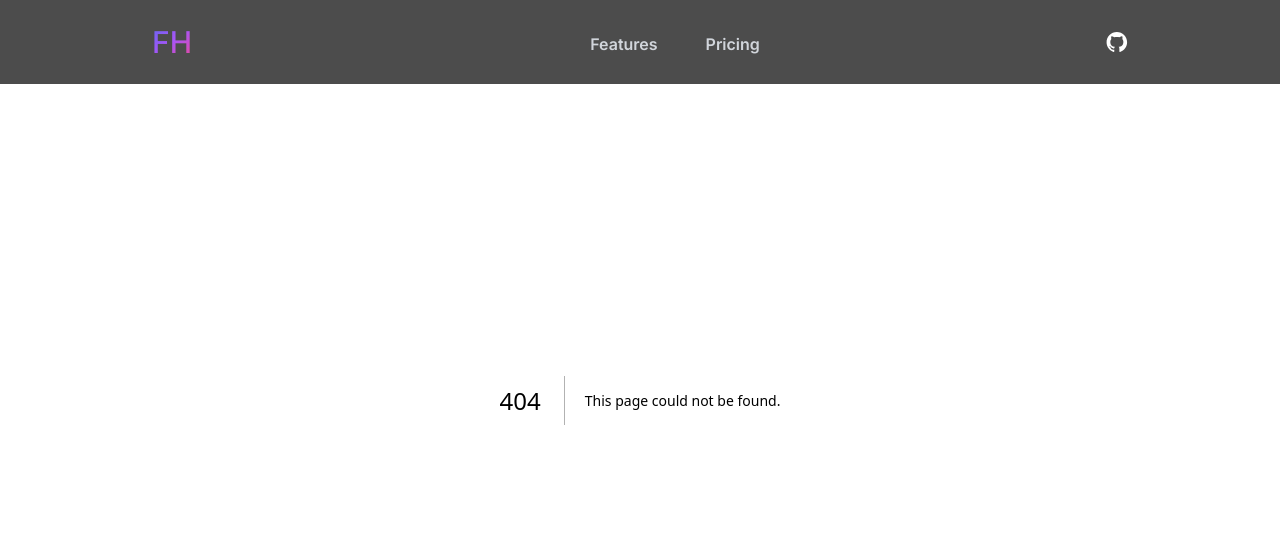
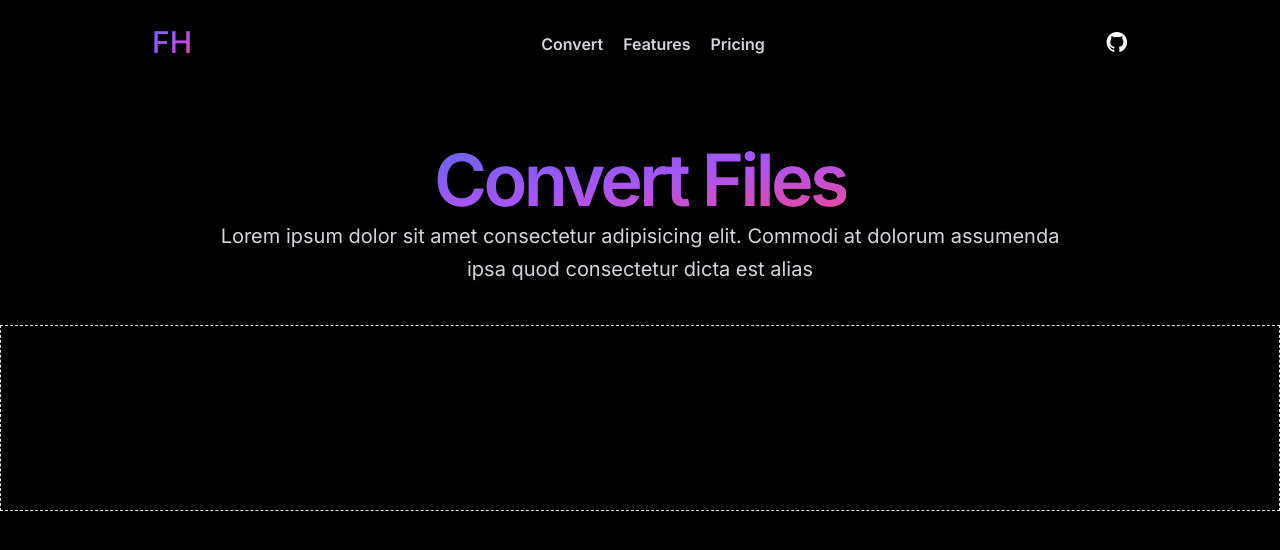
Before and after one commit to mostafa-taman-ashtrei/file-converter, a Next.js app: page /convert in a window 1280 px wide. Before the commit this address had no page. Shown: the top 550 px of the page. Built offline with nearby package versions, Linux system fonts and the light colour scheme.

Commit message:
create convert page UI

```diff
--- a/app/page.tsx
+++ b/app/(site)/page.tsx
@@ -1,4 +1,5 @@
 import GradientText from "@/components/General/GradientText";
+import Link from "next/link";
 
 const Home: React.FC = () => {
   return (
@@ -14,9 +15,11 @@ const Home: React.FC = () => {
           of your choosing with just a few clicks
         </h2>
         <div className="text-center">
-          <button className="bg-gradient-to-br gradient-primary mx-auto lg:mx-0 text-gray-800 font-bold rounded-full py-4 px-8 shadow-lg shadow-pink-800 focus:outline-none focus:shadow-outline transform transition hover:scale-105 duration-300 ease-in-out">
-            Subscribe
-          </button>
+          <Link href="/convert">
+            <button className="bg-gradient-to-br gradient-primary mx-auto lg:mx-0 text-gray-800 font-bold rounded-full py-4 px-8 shadow-lg shadow-pink-800 focus:outline-none focus:shadow-outline transform transition hover:scale-105 duration-300 ease-in-out">
+              Get Started
+            </button>
+          </Link>
         </div>
       </div>
 
@@ -84,19 +87,6 @@ const Home: React.FC = () => {
           </p>
         </div>
       </div>
-
-
-      <h2 className="pt-36 mb-1 text-2xl font-semibold tracking-tighter text-center lg:text-7xl md:text-6xl">
-        <GradientText titleText="Convert Files" />
-      </h2>
-      <p className="mx-auto text-xl text-center text-gray-300 font-normal leading-relaxed fs521 lg:w-2/3">
-        Lorem ipsum dolor sit amet consectetur adipisicing elit. Commodi at dolorum assumenda
-        ipsa quod consectetur dicta est alias
-      </p>
-
-      <div className="container my-10 py-20 border border-dashed flex flex-col items-center justify-center mx-auto">
-        Drop Zone
-      </div>
     </section>
   );
 };
--- /dev/null
+++ b/app/convert/page.tsx
@@ -0,0 +1,22 @@
+import GradientText from "@/components/General/GradientText";
+
+const Convert: React.FC = () => {
+    return (
+        <div>
+            <h2 className="pt-36 mb-1 text-2xl font-semibold tracking-tighter text-center lg:text-7xl md:text-6xl">
+                <GradientText titleText="Convert Files" />
+            </h2>
+
+            <p className="mx-auto text-xl text-center text-gray-300 font-normal leading-relaxed fs521 lg:w-2/3">
+                Lorem ipsum dolor sit amet consectetur adipisicing elit. Commodi at dolorum assumenda
+                ipsa quod consectetur dicta est alias
+            </p>
+
+            <div className="container my-10 py-20 border border-dashed flex flex-col items-center justify-center mx-auto">
+                Drop Zone
+            </div>
+        </div>
+    );
+};
+
+export default Convert;
--- a/components/Nav/index.tsx
+++ b/components/Nav/index.tsx
@@ -1,6 +1,7 @@
 "use client";
 
 import GradientText from "../General/GradientText";
+import Link from "next/link";
 import { useState } from "react";
 
 const Navbar: React.FC = () => {
@@ -10,9 +11,11 @@ const Navbar: React.FC = () => {
         <header className="fixed top-0 w-full clearNav z-50">
             <div className="max-w-5xl mx-auto flex flex-wrap p-5 flex-col md:flex-row">
                 <div className="flex flex-row items-center justify-between p-3 md:p-1">
-                    <div className="flex text-3xl text-white font-medium mb-4 md:mb-0">
-                        <GradientText titleText="FH" />
-                    </div>
+                    <Link href="/">
+                        <div className="flex text-3xl text-white font-medium mb-4 md:mb-0">
+                            <GradientText titleText="FH" />
+                        </div>
+                    </Link>
 
                     <button
                         className="text-white pb-4 cursor-pointer leading-none px-3 py-1 md:hidden outline-none focus:outline-none content-end ml-auto"
@@ -41,8 +44,13 @@ const Navbar: React.FC = () => {
 
                 <div className={"md:flex flex-grow items-center" + (navbarOpen ? " flex" : " hidden")}>
                     <div className="md:ml-auto md:mr-auto font-4 pt-1 md:pl-14 pl-1 flex flex-wrap items-center md:text-base text-1xl md:justify-center justify-items-start">
+                        <Link href="/convert">
+                            <div className="cursor-pointer text-gray-300 hover:text-white font-semibold tr04">
+                                Convert
+                            </div>
+                        </Link>
 
-                        <div className="mr-12 md:ml-11 ml-0 cursor-pointer text-gray-300 hover:text-white font-semibold tr04">
+                        <div className="mr-5 md:ml-5 ml-0 cursor-pointer text-gray-300 hover:text-white font-semibold tr04">
                             Features
                         </div>
                         <div className="mr-5 cursor-pointer text-gray-300 hover:text-white font-semibold tr04">
```
